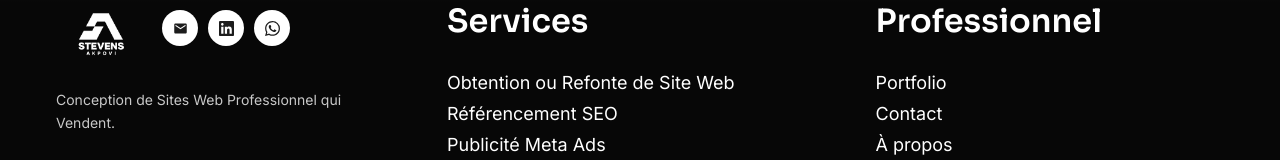
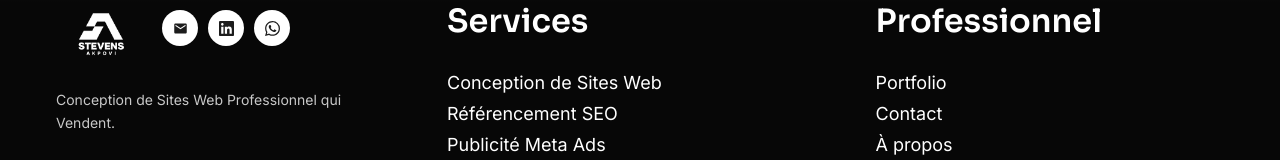
Before and after one commit to STEVECROWN01/SteveMarketing, a Next.js app: page / in a window 1280 px wide. Shown: the part 11341-11501 px from the top of the page. Built offline with nearby package versions, Linux system fonts and the light colour scheme; no server answers.

Commit message:
de9db48d-f17e-499d-9540-e0ec20bd5701

```diff
--- a/src/components/layout/Footer.tsx
+++ b/src/components/layout/Footer.tsx
@@ -12,11 +12,11 @@ import {
 
 /** Liens de la colonne « Services » — à la demande de l'éditeur
  *  (15/11/2026) : trois services, chacun vers SA page dédiée —
- *  « Obtention ou Refonte de Site Web » vers la page Méthode,
+ *  « Conception de Sites Web » vers la page Méthode,
  *  « Référencement SEO » vers la page dédiée au référencement,
  *  « Publicité Meta Ads » vers la page dédiée à la publicité. */
 const FOOTER_SERVICES = [
-  { label: "Obtention ou Refonte de Site Web", page: "processus" },
+  { label: "Conception de Sites Web", page: "processus" },
   { label: "Référencement SEO", page: "referencement" },
   { label: "Publicité Meta Ads", page: "publicite" },
 ] as const;
@@ -62,7 +62,7 @@ const FOOTER_LINK_CLASS =
  * 2. à la place de leurs deux logos de reconnaissance sous le
  *    logo, notre mention : « Conception de Sites Web
  *    Professionnel qui Vendent. » ;
- * 3. colonne « Services » : Obtention ou Refonte de Site Web,
+ * 3. colonne « Services » : Conception de Sites Web,
  *    Référencement SEO, Publicité Meta Ads — chacun vers sa page ;
  * 4. colonne « Professionnel » : « Portfolio », « Contact » et
  *    « À propos » ;
```
